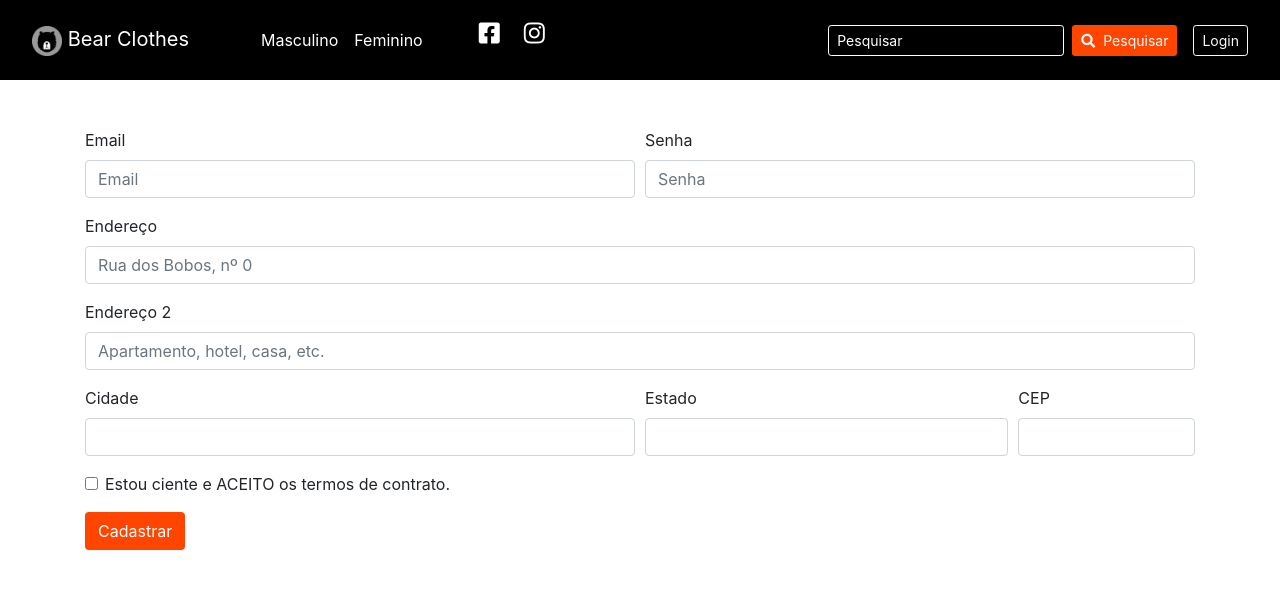
After one commit to AdrianToninato/Bear_Clothes, a PHP site: page /registerFunc.php in a window 1280 px wide. The commit adds this page. Shown: the top 589 px of the page. Run offline with PHP 8.4, Linux system fonts and the light colour scheme; some libraries are stand-ins or nearby versions.

Commit message:
registro funcionarios

```diff
--- a/login.php
+++ b/login.php
@@ -68,7 +68,9 @@
                     <h5 class="mb-3">ou</h5>
                 </div>
                 <div class="form-group text-center">
-                    <a class="btn btn-outline-light mt-3" href="./register.php" role="button">Cadastrar</a>
+                    <a class="btn btn-outline-light my-3" href="./register.php" role="button">Cadastrar</a>
+                    <br>
+                    <a class="text-white mt-3" href="./registerFunc.php">colaborador</a>
                 </div>
                 </form>
             </div>
--- /dev/null
+++ b/registerFunc.php
@@ -0,0 +1,86 @@
+<!doctype html>
+<html lang="pt-BR">
+
+<head>
+
+    <title>Bear Clothes</title>
+    <link rel="shortcut icon" href="./img/brand/logoPretoBranco.png" type="image/x-icon" />
+
+    <!-- Required meta tags -->
+    <meta charset="utf-8">
+    <meta name="viewport" content="width=device-width, initial-scale=1, shrink-to-fit=no">
+
+    <!-- Bootstrap CSS -->
+    <link rel="stylesheet" href="https://stackpath.bootstrapcdn.com/bootstrap/4.3.1/css/bootstrap.min.css"
+        integrity="sha384-ggOyR0iXCbMQv3Xipma34MD+dH/1fQ784/j6cY/iJTQUOhcWr7x9JvoRxT2MZw1T" crossorigin="anonymous">
+    <!-- Font Awesome -->
+    <link rel="stylesheet" href="https://use.fontawesome.com/releases/v5.8.2/css/all.css">
+    <!-- Meu CSS -->
+    <link rel="stylesheet" href="./css/myCss.css">
+
+
+</head>
+
+<body>
+    <!-- Nav Bar -->
+    <?php include_once "./php/includes/navbar.php" ?>
+    <div id="preto"></div>
+
+    <form class="container mt-5">
+  <div class="form-row">
+    <div class="form-group col-md-6">
+      <label for="inputEmail4">Email</label>
+      <input type="email" class="form-control" id="inputEmail4" placeholder="Email">
+    </div>
+    <div class="form-group col-md-6">
+      <label for="inputPassword4">Senha</label>
+      <input type="password" class="form-control" id="inputPassword4" placeholder="Senha">
+    </div>
+  </div>
+  <div class="form-group">
+    <label for="inputAddress">Endereço</label>
+    <input type="text" class="form-control" id="inputAddress" placeholder="Rua dos Bobos, nº 0">
+  </div>
+  <div class="form-group">
+    <label for="inputAddress2">Endereço 2</label>
+    <input type="text" class="form-control" id="inputAddress2" placeholder="Apartamento, hotel, casa, etc.">
+  </div>
+  <div class="form-row">
+    <div class="form-group col-md-6">
+      <label for="inputCity">Cidade</label>
+      <input type="text" class="form-control" id="inputCity">
+    </div>
+     <div class="form-group col-md-4">
+      <label for="inputCEP">Estado</label>
+      <input type="text" class="form-control" id="inputCEP">
+    </div>
+
+    <div class="form-group col-md-2">
+      <label for="inputCEP">CEP</label>
+      <input type="text" class="form-control" id="inputCEP">
+    </div>
+  </div>
+  <div class="form-group">
+    <div class="form-check">
+      <input class="form-check-input" type="checkbox" id="gridCheck">
+      <label class="form-check-label" for="gridCheck">
+        Estou ciente e ACEITO os termos de contrato.
+      </label>
+    </div>
+  </div>
+  <button class="btn" type="submit" id="buttonNav">Cadastrar</button>
+</form>
+
+        <!-- JS BOOTSTRAP -->
+        <script src="https://code.jquery.com/jquery-3.3.1.slim.min.js"
+        integrity="sha384-q8i/X+965DzO0rT7abK41JStQIAqVgRVzpbzo5smXKp4YfRvH+8abtTE1Pi6jizo" crossorigin="anonymous">
+    </script>
+    <script src="https://cdnjs.cloudflare.com/ajax/libs/popper.js/1.14.3/umd/popper.min.js"
+        integrity="sha384-ZMP7rVo3mIykV+2+9J3UJ46jBk0WLaUAdn689aCwoqbBJiSnjAK/l8WvCWPIPm49" crossorigin="anonymous">
+    </script>
+    <script src="https://stackpath.bootstrapcdn.com/bootstrap/4.1.3/js/bootstrap.min.js"
+        integrity="sha384-ChfqqxuZUCnJSK3+MXmPNIyE6ZbWh2IMqE241rYiqJxyMiZ6OW/JmZQ5stwEULTy" crossorigin="anonymous">
+    </script>
+</body>
+
+</html>
```
